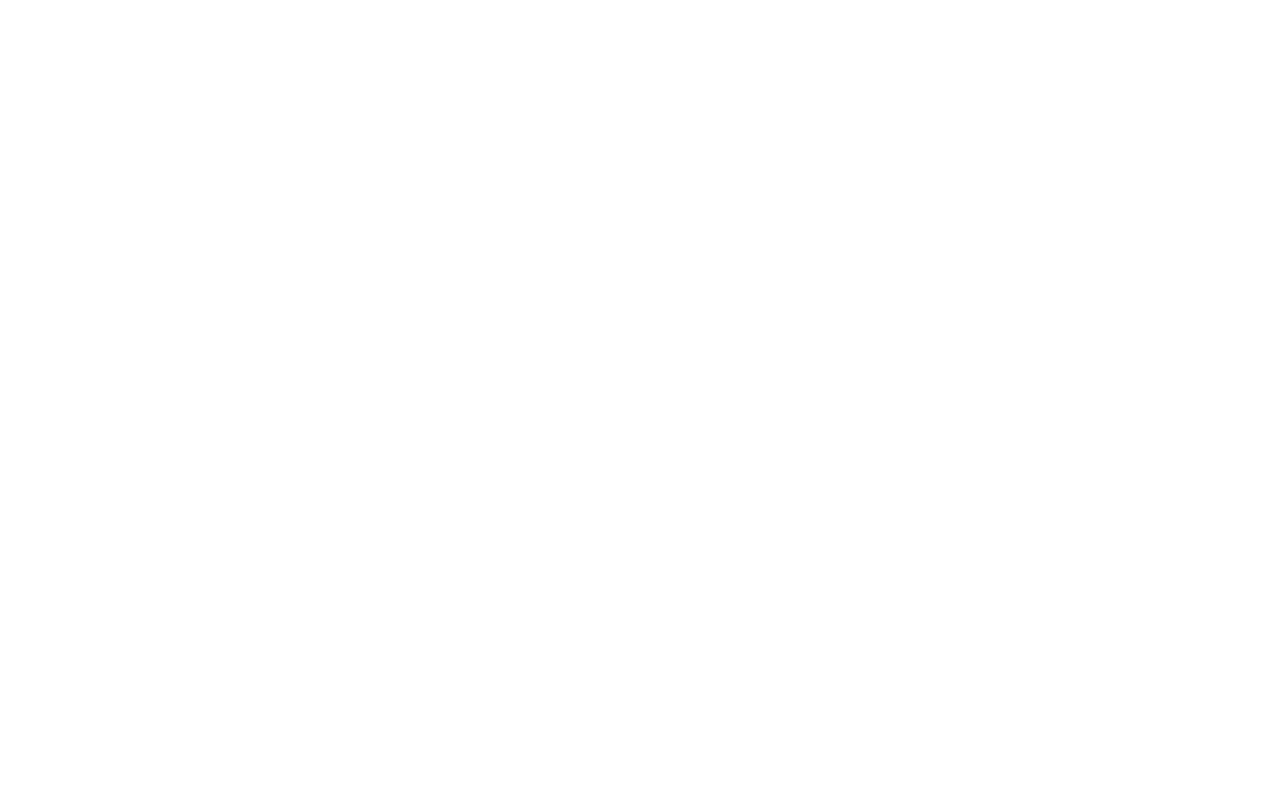
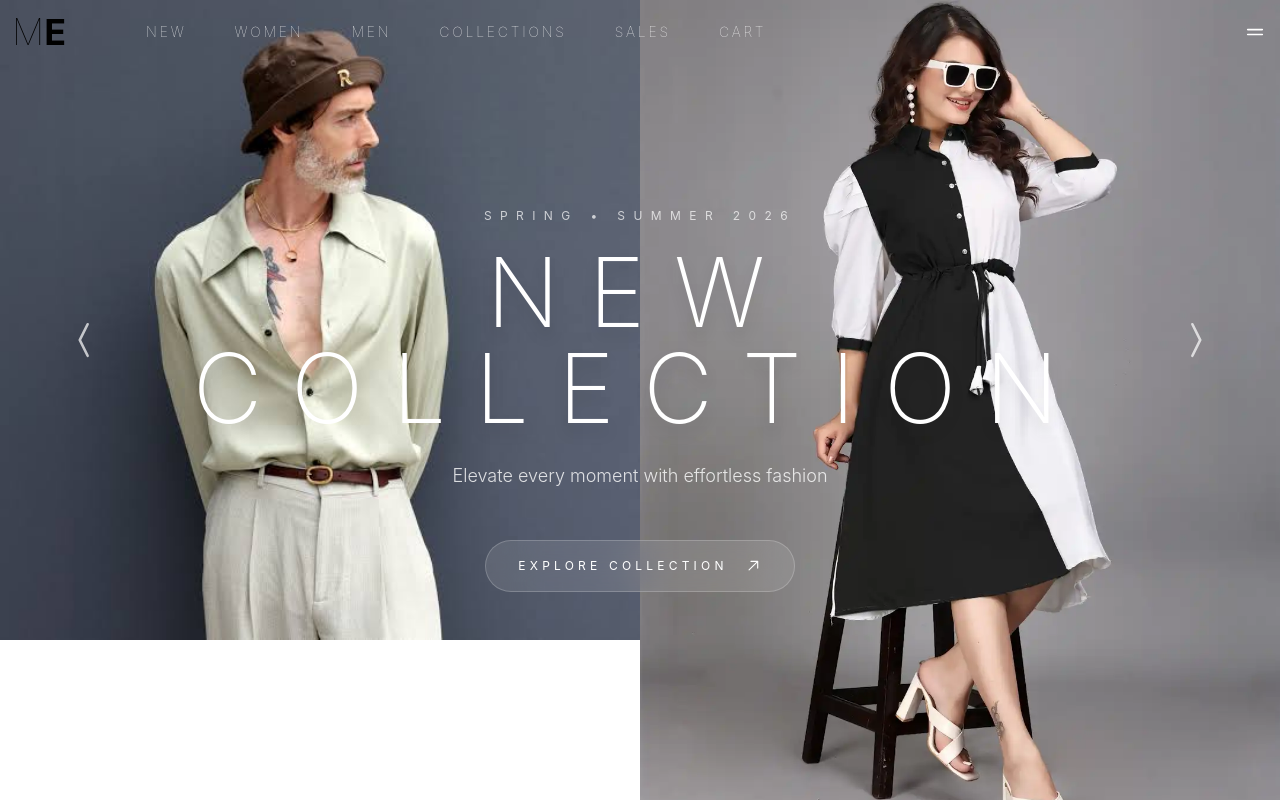
Before and after one commit to vaishnav7907/me-frontend, a React (Vite) app: page /dashboard in a window 1280 px wide. Before the commit this address had no page. Built offline with nearby package versions, Linux system fonts and the light colour scheme.

Commit message:
second commit

```diff
--- a/src/App.jsx
+++ b/src/App.jsx
@@ -2,6 +2,7 @@
 import './App.css'
 import Signin from './components/authentication/signin/Signin'
 import Signup from './components/authentication/signup/Signup'
+import Maindashboard from './components/dashboard/maindashboard/Maindashboard'
 import Welcomepage from './components/welcomePage/Welcomepage'
 import {BrowserRouter, Route, Routes} from "react-router-dom"
 function App() {
@@ -15,6 +16,8 @@
       <Route path='/' element={<Welcomepage/>}/>
       <Route path='/signup' element={<Signup/>} />
       <Route path='/signin' element={<Signin/>} />
+      <Route path='/dashboard' element={<Maindashboard/>} />
+
      </Routes>
      </BrowserRouter>
     </>
--- a/src/components/dashboard/maindashboard/Maindashboard.jsx
+++ b/src/components/dashboard/maindashboard/Maindashboard.jsx
@@ -1,11 +1,100 @@
-import React from 'react'
-
+import React from "react";
+import { motion } from "motion/react";
+import DashboardNavbar from "../../navbars/DashboardNavbar";
+import fashionmen from "../../../assets/fashiongirl.webp";
+import fashionwomen from "../../../assets/fashionmen.jpg";
+import { BsChevronCompactLeft } from "react-icons/bs";
+import { BsChevronCompactRight } from "react-icons/bs";
+import { AiOutlineEye } from "react-icons/ai";
+import PageTransition from "../../pagetransition/PageTransition";
+import { GoArrowUpRight } from "react-icons/go";
+// import { AiOutlineEyeInvisible } from "react-icons/ai";
+{
+  /* <AiOutlineEyeInvisible /> */
+}
 const Maindashboard = () => {
   return (
-    <div>
+    <PageTransition>
+      <div className="h-screen overflow-hidden relative w-full">
+        <div className="">
+          {/* navbar */}
 
-    </div>
-  )
-}
+          <div className="absolute top-0 left-0 w-full p-3 z-50">
+            <DashboardNavbar />
+          </div>
+          {/* men and women */}
+          <div className="grid grid-cols-2 h-screen  ">
+            <div className="w-full">
+              <img
+                src={fashionwomen}
+                alt=""
+                className="w-full object-cover  "
+              />
+            </div>
+            <div className="w-full">
+              <img src={fashionmen} alt="" className="w-full object-cover" />
+            </div>
+          </div>
+          <div className="absolute inset-0 z-20 flex flex-col justify-center items-center">
+            <motion.p
+              initial={{ opacity: 0, y: 20 }}
+              animate={{ opacity: 1, y: 0 }}
+              transition={{ delay: 0.2 }}
+              className="uppercase tracking-[0.7em] text-white/70 text-xs mb-5"
+            >
+              SPRING • SUMMER 2026
+            </motion.p>
 
-export default Maindashboard
+            <div className="w-full px-16 flex items-center justify-between">
+              <motion.button
+                whileHover={{ x: -8, scale: 1.1 }}
+                className="text-white/70 hover:text-white transition"
+              >
+                <BsChevronCompactLeft size={42} />
+              </motion.button>
+
+              <motion.h1
+                initial={{ opacity: 0, y: 40 }}
+                animate={{ opacity: 1, y: 0 }}
+                transition={{ duration: 1 }}
+                className="text-white uppercase text-6xl md:text-8xl font-extralight tracking-[0.3em] text-center drop-shadow-xl"
+              >
+                NEW COLLECTION
+              </motion.h1>
+
+              <motion.button
+                whileHover={{ x: 8, scale: 1.1 }}
+                className="text-white/70 hover:text-white transition"
+              >
+                <BsChevronCompactRight size={42} />
+              </motion.button>
+            </div>
+
+            <motion.p
+              initial={{ opacity: 0 }}
+              animate={{ opacity: 1 }}
+              transition={{ delay: 0.6 }}
+              className="mt-6 max-w-xl text-center text-white/80 text-lg font-light leading-8"
+            >
+              Elevate every moment with effortless fashion
+            </motion.p>
+
+            <motion.button
+              whileHover={{ scale: 1.05, y: -2 }}
+              whileTap={{ scale: 0.97 }}
+              className="group mt-12 px-8 py-4 rounded-full border border-white/20 bg-white/10 backdrop-blur-xl text-white uppercase tracking-[0.35em] text-xs flex items-center gap-4 hover:bg-white hover:text-black transition-all duration-500"
+            >
+              Explore Collection
+              <GoArrowUpRight
+                size={18}
+                className="transition duration-500 group-hover:translate-x-1 group-hover:-translate-y-1"
+              />
+            </motion.button>
+          </div>
+        </div>
+      </div>
+    </PageTransition>
+  );
+};
+
+export default Maindashboard;
--- /dev/null
+++ b/src/components/navbars/DashboardNavbar.jsx
@@ -0,0 +1,40 @@
+import React from "react";
+import { motion } from "motion/react";
+import { IoReorderTwoOutline } from "react-icons/io5";
+const DashboardNavbar = () => {
+  const navbarItems = [
+    { name: "New" },
+    { name: "Women" },
+    { name: "Men" },
+    { name: "Collections" },
+    { name: "Sales" },
+    { name: "Cart" },
+  ];
+  return (
+    <div>
+      <div className="flex items-center justify-between">
+        <div className=" flex items-center gap-20">
+          <div>
+            <motion.h1 className="text-4xl text-black  cursor-pointer">
+              <span className="font-thin">M</span>
+              <span className="font-bold">E</span>
+            </motion.h1>
+          </div>
+          <div className=" flex items-center gap-12 text-white font-thin">
+            {navbarItems.map((items, ) => (
+              <motion.div key={items.name} className="cursor-pointer relative group" whileHover={{y:-2}}>
+                <p className=" uppercase tracking-[0.2em] text-sm">{items.name}</p>
+                <span className="absolute  left-0 -bottom-2 h-[1px] w-0  bg-white transition-all duration-300 group-hover:w-full"></span>
+              </motion.div>
+            ))}
+          </div>
+        </div>
+        <div>
+          <IoReorderTwoOutline  size={26} className="text-white"/>
+        </div>
+      </div>
+    </div>
+  );
+};
+
+export default DashboardNavbar;
--- /dev/null
+++ b/src/components/pagetransition/PageTransition.jsx
@@ -0,0 +1,16 @@
+import React from 'react'
+import { motion } from 'motion/react'
+const PageTransition = ({children}) => {
+  return (
+    <motion.div
+      initial={{ opacity: 0 }}
+      animate={{ opacity: 1 }}
+      exit={{ opacity: 0 }}
+      transition={{ duration: 0.5 }}
+    >
+      {children}
+    </motion.div>
+  )
+}
+
+export default PageTransition
--- /dev/null
+++ b/src/components/sidebars/MaindashboardSidebar.jsx
@@ -0,0 +1,69 @@
+import React from 'react'
+import { motion } from "motion/react";
+import {
+  FiHome,
+  FiGrid,
+  FiShoppingBag,
+  FiHeart,
+  FiUser,
+  FiSettings,
+} from "react-icons/fi";
+const MaindashboardSidebar = () => {
+     const menus = [
+    { icon: <FiHome />, name: "Home" },
+    { icon: <FiGrid />, name: "Collections" },
+    { icon: <FiShoppingBag />, name: "Shop" },
+    { icon: <FiHeart />, name: "Wishlist" },
+    { icon: <FiUser />, name: "Profile" },
+    { icon: <FiSettings />, name: "Settings" },
+  ];
+
+  return (
+   <motion.aside
+      initial={{ x: -80, opacity: 0 }}
+      animate={{ x: 0, opacity: 1 }}
+      transition={{ duration: 0.8 }}
+      className="h-screen w-72 bg-[#0b0b0b] border-r border-white/10 flex flex-col justify-between"
+    >
+      {/* Logo */}
+      <div>
+        <div className="px-10 py-10">
+          <h1 className="text-white text-4xl font-thin tracking-[0.35em]">
+            <span className="font-extralight">M</span>
+            <span className="font-bold">E</span>
+          </h1>
+
+          <p className="text-gray-500 text-xs uppercase tracking-[0.4em] mt-2">
+            Fashion Store
+          </p>
+        </div>
+
+        {/* Menu */}
+        <div className="mt-10 flex flex-col gap-2 px-4">
+          {menus.map((item, index) => (
+            <motion.button
+              key={index}
+              whileHover={{
+                x: 8,
+                backgroundColor: "rgba(255,255,255,0.05)",
+              }}
+              whileTap={{ scale: 0.97 }}
+              className="flex items-center gap-5 rounded-xl px-6 py-4 text-gray-400 hover:text-white transition"
+            >
+              <span className="text-xl">{item.icon}</span>
+
+              <span className="uppercase tracking-[0.25em] text-sm">
+                {item.name}
+              </span>
+            </motion.button>
+          ))}
+        </div>
+      </div>
+
+      {/* Bottom */}
+
+    </motion.aside>
+  )
+}
+
+export default MaindashboardSidebar
--- a/src/components/welcomePage/Welcomepage.jsx
+++ b/src/components/welcomePage/Welcomepage.jsx
@@ -138,7 +138,7 @@
                 >
 
 
-                  <div className="relative flex items-center justify-center w-12 h-12">
+                  <div className="relative flex items-center justify-center w-12 h-12" onClick={()=>navigate("/dashboard")}>
                     <motion.div
                       className="absolute w-12 h-12 rounded-full border border-white/30"
                       animate={{
```
Also changed, not shown: src/assets/fashiongirl.webp (added), src/assets/fashionmen.jpg (added).
